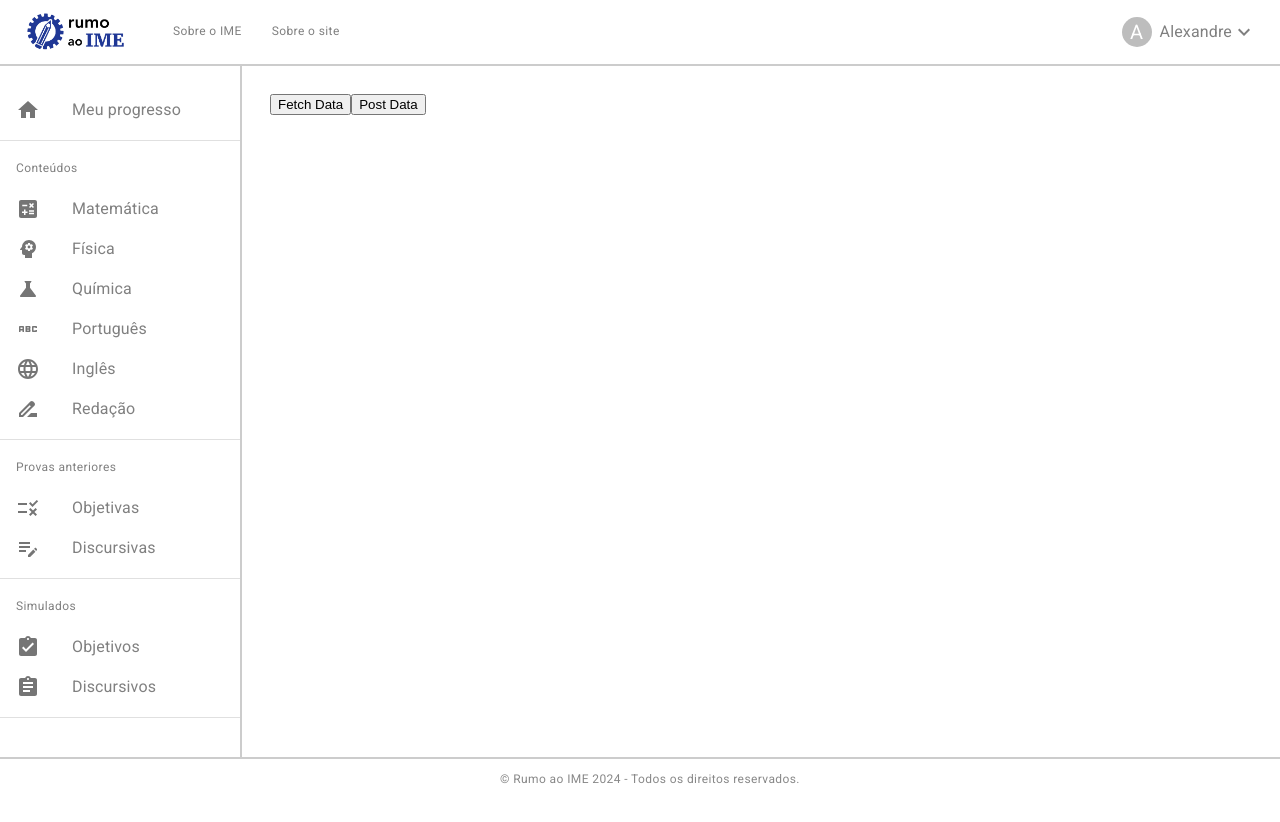
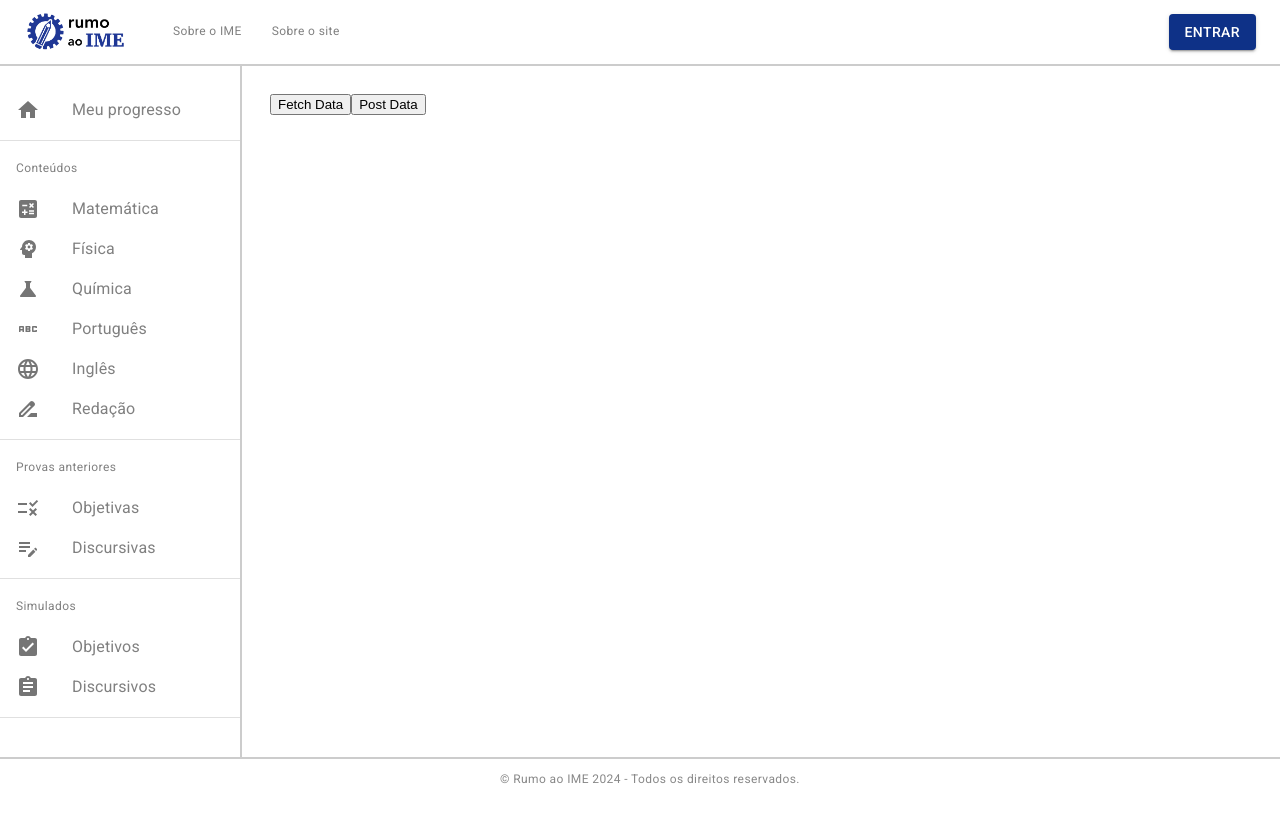
Before and after one commit to ajstourinho/rumoaoime, a React (Create React App) app in the folder frontend/: page / in a window 1280 px wide. Shown: the top 822 px of the page. Built offline with nearby package versions, Linux system fonts and the light colour scheme.

Commit message:
Add Login Button and user reducer

```diff
--- /dev/null
+++ b/frontend/src/components/LogInButton/LogInButton.jsx
@@ -0,0 +1,78 @@
+import React, { useState, useEffect } from 'react';
+import Menu from '@mui/material/Menu';
+import MenuItem from '@mui/material/MenuItem';
+import SettingsIcon from '@mui/icons-material/Settings';
+import Button from '@mui/material/Button';
+// import GoogleLogin from "react-google-login"
+// import { gapi } from 'gapi-script';
+
+const LogInButton = () => {
+  const [anchorEl, setAnchorEl] = useState(null);
+
+  const handleClick = (event) => {
+    setAnchorEl(event.currentTarget);
+  };
+
+  const handleClose = () => {
+    setAnchorEl(null);
+  };
+
+  const logInMenuStyle = {
+    display: 'flex',
+    alignItems: 'center',
+    marginLeft: 'auto', // Move to the right
+  };
+
+//   const responseGoogle = (response) => {
+//     console.log(response);
+//   }
+
+//     useEffect(() => {
+//     function start() {
+//       gapi.client.init({
+//         clientId: "816971905092-8q3a80l1vd05aa939o969auac2d9f21m.apps.googleusercontent.com",
+//         scope: 'email',
+//       });
+//     }
+
+//     gapi.load('client:auth2', start);
+//   }, []);
+
+  return (
+    <div style={logInMenuStyle}>
+      <Button
+        aria-controls="login-menu"
+        aria-haspopup="true"
+        onClick={handleClick}
+        variant="contained"
+        style={{
+            backgroundColor: "rgb(14, 49, 135)"
+        }}
+        disableRipple
+      >
+        Entrar
+      </Button>
+
+      <Menu
+        id="login-menu"
+        anchorEl={anchorEl}
+        open={Boolean(anchorEl)}
+        onClose={handleClose}
+      >
+        <MenuItem>
+          <SettingsIcon style={{marginRight: "10px"}}/>
+          Entrar com Google
+          {/* <GoogleLogin
+            clientId="816971905092-8q3a80l1vd05aa939o969auac2d9f21m.apps.googleusercontent.com"
+            buttonText="Entre com Google"
+            onSuccess={responseGoogle}
+            onFailure={responseGoogle}
+          /> */}
+        </MenuItem>
+
+      </Menu>
+    </div>
+  );
+};
+
+export default LogInButton;
--- a/frontend/src/components/TopBar/TopBar.jsx
+++ b/frontend/src/components/TopBar/TopBar.jsx
@@ -4,11 +4,17 @@ import AppBar from '@mui/material/AppBar';
 import Toolbar from '@mui/material/Toolbar';
 import Typography from '@mui/material/Typography';
 
+import { useSelector } from 'react-redux';
+import { selectUser } from '../../store/slices/userSlice';
+
 import UserMenu from "../UserMenu/UserMenu";
+import LogInButton from "../LogInButton/LogInButton";
 
 import logoImage from '../../assets/images/logo/logo.png';
 
 const TopBar = () => {
+  const { isLoggedIn } = useSelector(selectUser)
+
   return (
     <AppBar
       position="fixed"
@@ -25,7 +31,12 @@ const TopBar = () => {
           Sobre o site
         </Typography>
 
-        <UserMenu username="Alexandre" />
+        {
+          isLoggedIn ?
+          <UserMenu username="Alexandre" />
+          :
+          <LogInButton />
+        }
 
       </Toolbar>
     </AppBar>
--- /dev/null
+++ b/frontend/src/store/slices/userSlice.js
@@ -0,0 +1,22 @@
+import { createSlice } from '@reduxjs/toolkit'
+
+const initialState = {
+  isLoggedIn: false,
+  username: ""
+}
+
+export const userSlice = createSlice({
+  name: 'user',
+  initialState,
+  reducers: {
+    logIn: (state, { payload }) => {
+        return {...state, isLoggedIn: true, user: payload}
+    },
+  },
+})
+
+export const { logIn } = userSlice.actions
+
+export const selectUser = (state) => state.user
+
+export default userSlice.reducer
--- a/frontend/src/store/store.js
+++ b/frontend/src/store/store.js
@@ -1,9 +1,11 @@
 import { configureStore } from '@reduxjs/toolkit'
 
 import counterReducer from './slices/counterSlice'
+import userReducer from './slices/userSlice'
 
 export const store = configureStore({
     reducer: {
         counter: counterReducer,
+        user: userReducer,
     },
 })
```
